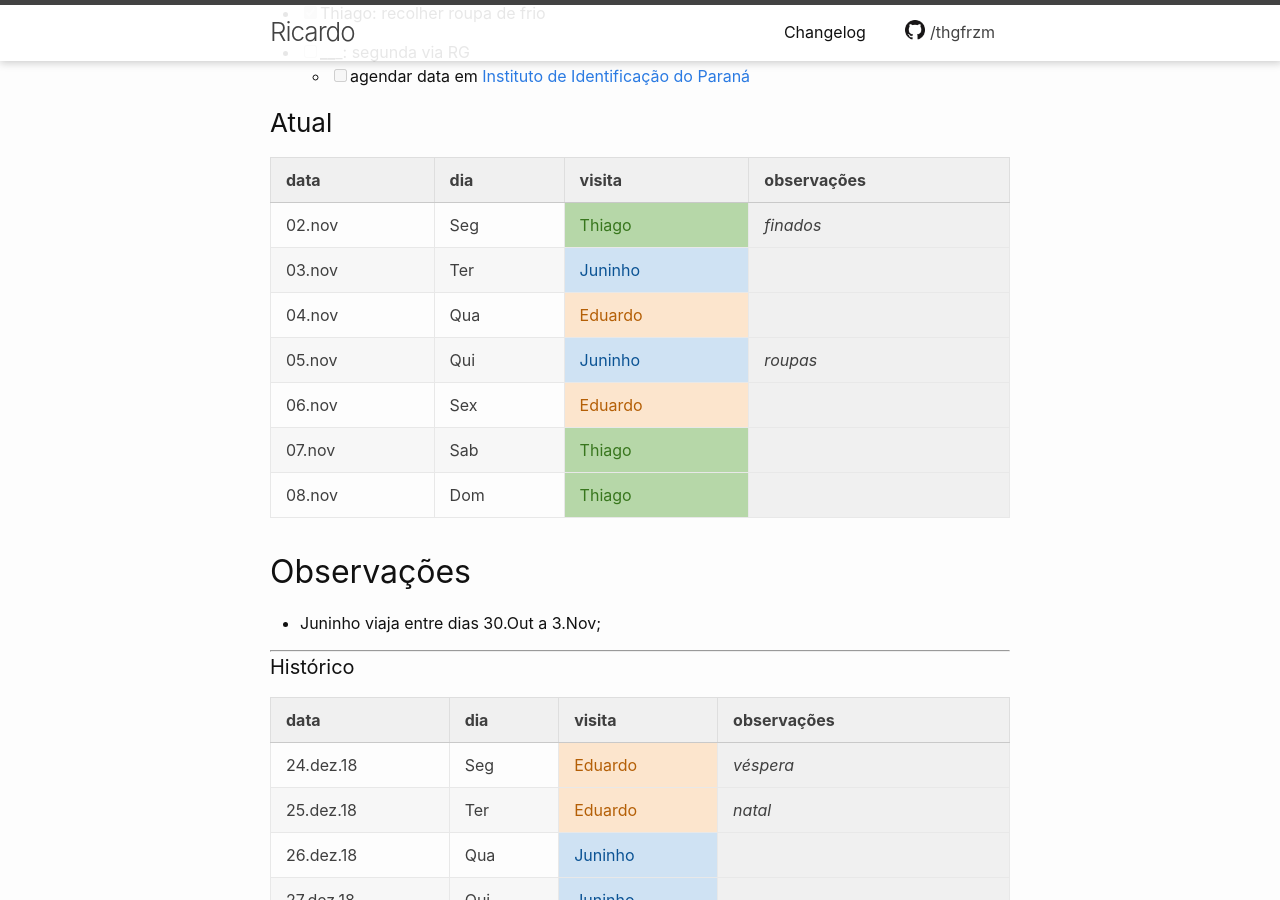
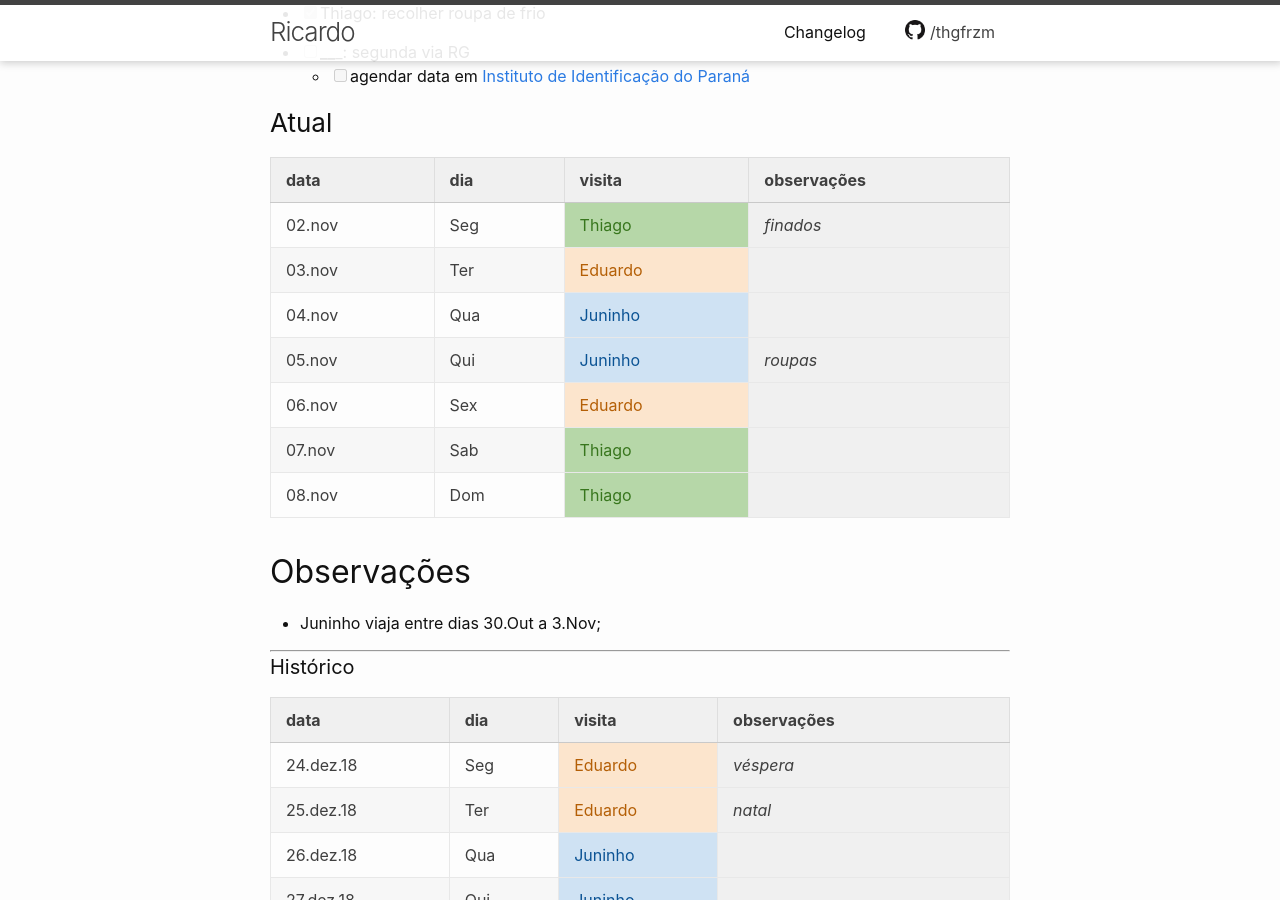
Before and after one commit to thgfrzm/ricardo, a Jekyll site: the page built from _posts/2018-12-23-escala-visitas.markdown, in a window 1280 px wide and 900 px high, scrolled down 322 px. Built offline with Jekyll 4.4.1, drawn with Linux system fonts in a browser that asks for light colours.

```diff
--- a/_posts/2018-12-23-escala-visitas.markdown
+++ b/_posts/2018-12-23-escala-visitas.markdown
@@ -20,8 +20,8 @@ categories: agenda
 | data   | dia | visita  | observações |
 | ------ | --- | ------- | ----------- |
 | 02.nov | Seg | Thiago  | _finados_   |
-| 03.nov | Ter | Juninho |             |
-| 04.nov | Qua | Eduardo |             |
+| 03.nov | Ter | Eduardo |             |
+| 04.nov | Qua | Juninho |             |
 | 05.nov | Qui | Juninho | _roupas_    |
 | 06.nov | Sex | Eduardo |             |
 | 07.nov | Sab | Thiago  |             |
```
Also changed, not shown: other parts of _posts/2018-12-23-escala-visitas.markdown (+1 -1 lines).
